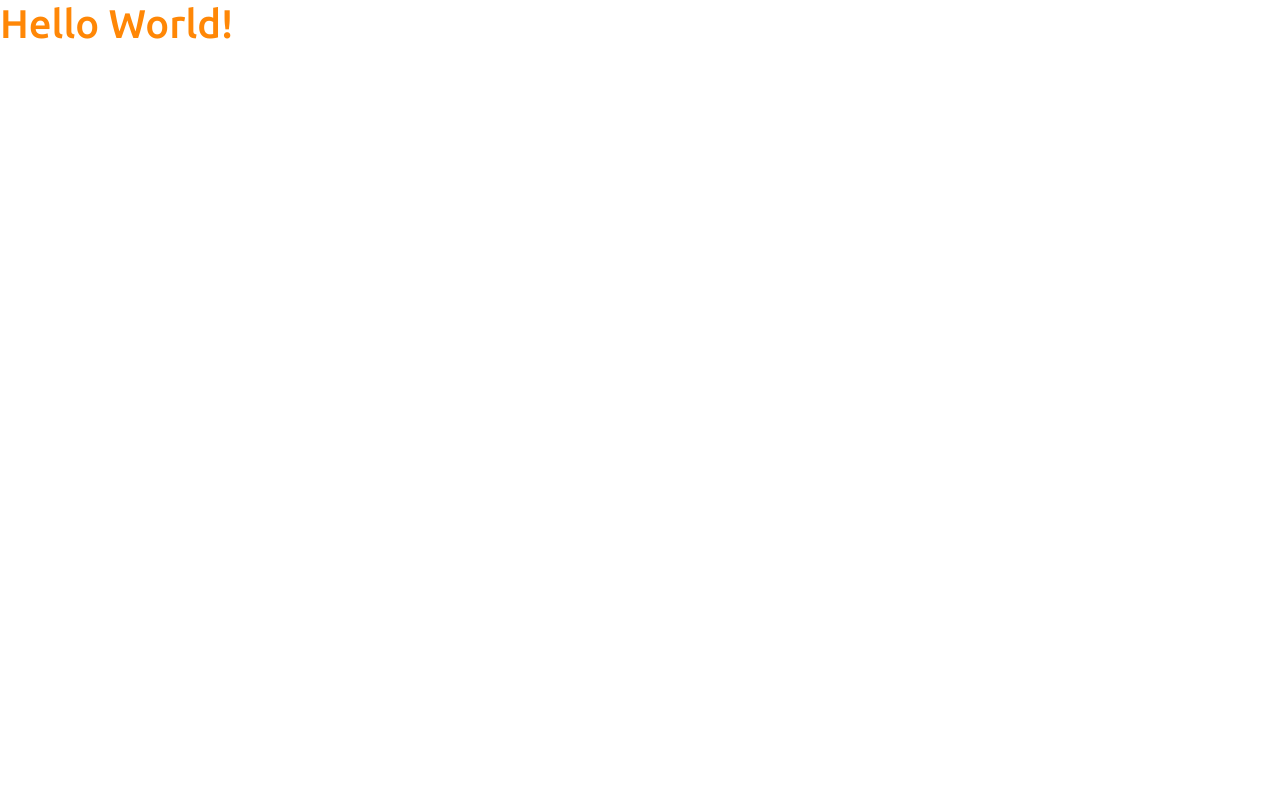
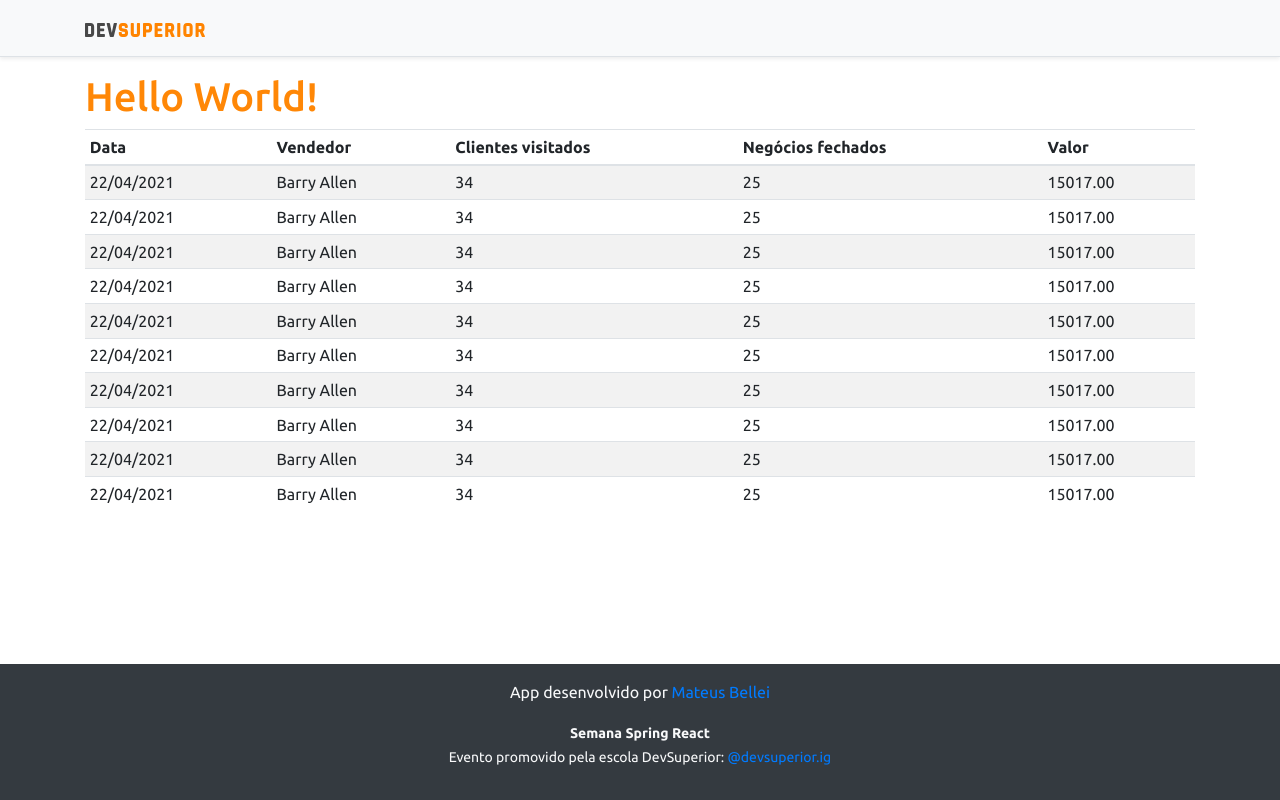
Before and after one commit to m7bellei/projeto-sds3, a React (Create React App) app in the folder frontend/: page / in a window 1280 px wide. Built offline with nearby package versions, Linux system fonts and the light colour scheme.

Commit message:
Basic React Static Components

```diff
--- a/frontend/src/App.tsx
+++ b/frontend/src/App.tsx
@@ -1,10 +1,19 @@
+import NavBar from 'components/NavBar/NavBar';
+import Footer from 'components/Footer/Footer';
 import React from 'react';
+import DataTable from 'components/DataTable/DataTable';
 
 function App() {
   return (
-    <div>
+    <>
+      <NavBar></NavBar>
+    <div className="container">
       <h1 className="text-primary">Hello World!</h1>
+
+      <DataTable></DataTable>
     </div>
+    <Footer></Footer>
+    </>
   );
 }
 
--- /dev/null
+++ b/frontend/src/components/DataTable/DataTable.tsx
@@ -0,0 +1,94 @@
+import React from 'react';
+
+
+const NavBar = () => {
+    return (
+        <div className="table-responsive">
+            <table className="table table-striped table-sm">
+                <thead>
+                    <tr>
+                        <th>Data</th>
+                        <th>Vendedor</th>
+                        <th>Clientes visitados</th>
+                        <th>Negócios fechados</th>
+                        <th>Valor</th>
+                    </tr>
+                </thead>
+                <tbody>
+                    <tr>
+                        <td>22/04/2021</td>
+                        <td>Barry Allen</td>
+                        <td>34</td>
+                        <td>25</td>
+                        <td>15017.00</td>
+                    </tr>
+                    <tr>
+                        <td>22/04/2021</td>
+                        <td>Barry Allen</td>
+                        <td>34</td>
+                        <td>25</td>
+                        <td>15017.00</td>
+                    </tr>
+                    <tr>
+                        <td>22/04/2021</td>
+                        <td>Barry Allen</td>
+                        <td>34</td>
+                        <td>25</td>
+                        <td>15017.00</td>
+                    </tr>
+                    <tr>
+                        <td>22/04/2021</td>
+                        <td>Barry Allen</td>
+                        <td>34</td>
+                        <td>25</td>
+                        <td>15017.00</td>
+                    </tr>
+                    <tr>
+                        <td>22/04/2021</td>
+                        <td>Barry Allen</td>
+                        <td>34</td>
+                        <td>25</td>
+                        <td>15017.00</td>
+                    </tr>
+                    <tr>
+                        <td>22/04/2021</td>
+                        <td>Barry Allen</td>
+                        <td>34</td>
+                        <td>25</td>
+                        <td>15017.00</td>
+                    </tr>
+                    <tr>
+                        <td>22/04/2021</td>
+                        <td>Barry Allen</td>
+                        <td>34</td>
+                        <td>25</td>
+                        <td>15017.00</td>
+                    </tr>
+                    <tr>
+                        <td>22/04/2021</td>
+                        <td>Barry Allen</td>
+                        <td>34</td>
+                        <td>25</td>
+                        <td>15017.00</td>
+                    </tr>
+                    <tr>
+                        <td>22/04/2021</td>
+                        <td>Barry Allen</td>
+                        <td>34</td>
+                        <td>25</td>
+                        <td>15017.00</td>
+                    </tr>
+                    <tr>
+                        <td>22/04/2021</td>
+                        <td>Barry Allen</td>
+                        <td>34</td>
+                        <td>25</td>
+                        <td>15017.00</td>
+                    </tr>
+                </tbody>
+            </table>
+        </div>
+    );
+}
+
+export default NavBar;
--- /dev/null
+++ b/frontend/src/components/Footer/Footer.tsx
@@ -0,0 +1,17 @@
+import React from 'react';
+import ImgDsDark from 'assets/img/ds-dark.svg';
+
+
+const NavBar = () => {
+    return (
+        <footer className="footer mt-auto py-3 bg-dark">
+            <div className="container">
+                <p className="text-light">App desenvolvido por <a href="https://github.com/teuzovisk" target="_blank" rel="noreferrer">Mateus Bellei</a></p>
+                <p className="text-light"><small><strong>Semana Spring React</strong><br />
+      Evento promovido pela escola DevSuperior: <a href="https://instagram.com/devsuperior.ig" target="_blank" rel="noreferrer">@devsuperior.ig</a></small></p>
+            </div>
+        </footer>
+    );
+}
+
+export default NavBar;
--- /dev/null
+++ b/frontend/src/components/NavBar/NavBar.tsx
@@ -0,0 +1,17 @@
+import React from 'react';
+import ImgDsDark from 'assets/img/ds-dark.svg';
+
+
+const NavBar = () => {
+    return (
+        <div className="d-flex flex-column flex-md-row align-items-center p-3 px-md-4 mb-3 bg-light border-bottom shadow-sm">
+            <div className="container">
+                <nav className="my-2 my-md-0 mr-md-3">
+                    <img src={ImgDsDark} alt="DevSuperior" width="120" />
+                </nav>
+            </div>
+        </div>
+    );
+}
+
+export default NavBar;
```
Also changed, not shown: frontend/src/assets/img/ds-dark.svg (added).
